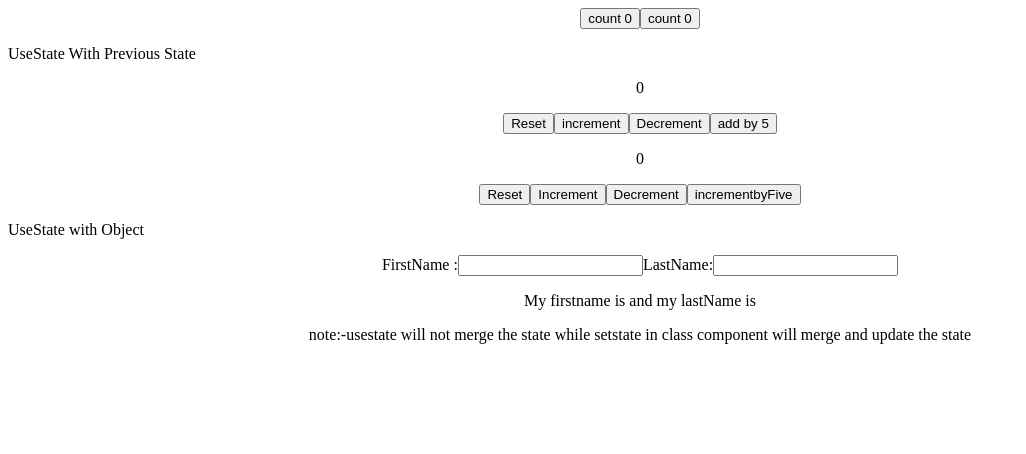
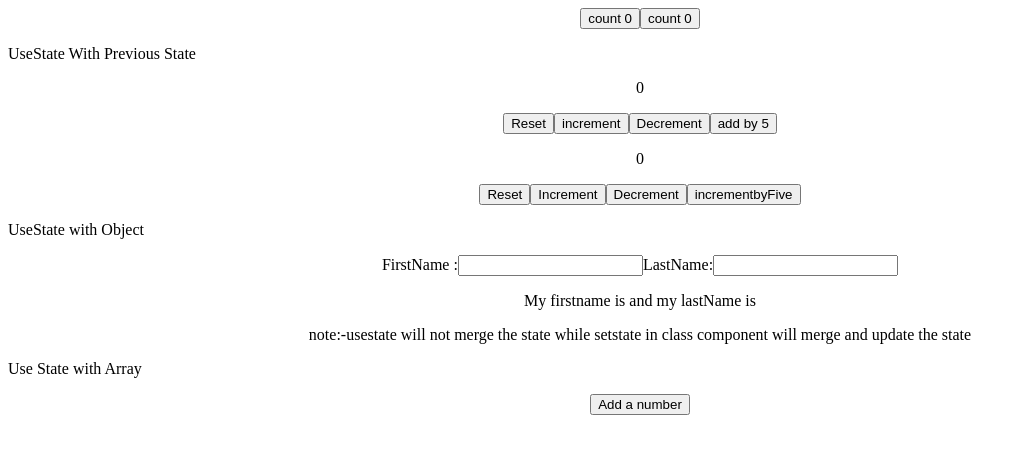
Before and after one commit to devrahul93/CodeEvolution, a React (Create React App) app in the folder usestate/: page / in a window 1280 px wide. Shown: the top 454 px of the page, without its empty margins (0-1026 px from the left). Built offline with nearby package versions, Linux system fonts and the light colour scheme.

Commit message:
use state with arrays completed

```diff
--- a/usestate/public/index.html
+++ b/usestate/public/index.html
@@ -9,35 +9,11 @@
       name="description"
       content="Web site created using create-react-app"
     />
-    <link rel="apple-touch-icon" href="%PUBLIC_URL%/logo192.png" />
-    <!--
-      manifest.json provides metadata used when your web app is installed on a
-      user's mobile device or desktop. See https://developers.google.com/web/fundamentals/web-app-manifest/
-    -->
-    <link rel="manifest" href="%PUBLIC_URL%/manifest.json" />
-    <!--
-      Notice the use of %PUBLIC_URL% in the tags above.
-      It will be replaced with the URL of the `public` folder during the build.
-      Only files inside the `public` folder can be referenced from the HTML.
 
-      Unlike "/favicon.ico" or "favicon.ico", "%PUBLIC_URL%/favicon.ico" will
-      work correctly both with client-side routing and a non-root public URL.
-      Learn how to configure a non-root public URL by running `npm run build`.
-    -->
     <title>React App</title>
   </head>
   <body>
     <noscript>You need to enable JavaScript to run this app.</noscript>
     <div id="root"></div>
-    <!--
-      This HTML file is a template.
-      If you open it directly in the browser, you will see an empty page.
-
-      You can add webfonts, meta tags, or analytics to this file.
-      The build step will place the bundled scripts into the <body> tag.
-
-      To begin the development, run `npm start` or `yarn start`.
-      To create a production bundle, use `npm run build` or `yarn build`.
-    -->
   </body>
 </html>
--- a/usestate/src/App.js
+++ b/usestate/src/App.js
@@ -3,6 +3,7 @@
 import HooksCounter from "./HooksCounter";
 import HooksCounter2 from "./HooksCounter2";
 import HooksCounterThree from "./HooksCounter3";
+import HooksCounterFour from "./HooksCounterFour";
 
 function App() {
   return (
@@ -26,6 +27,12 @@
           <HooksCounterThree />
         </center>
       </div>
+      <div>
+        <p>Use State with Array</p>
+        <center>
+          <HooksCounterFour />
+        </center>
+      </div>
     </>
   );
 }
--- /dev/null
+++ b/usestate/src/HooksCounterFour.js
@@ -0,0 +1,28 @@
+import React, { useState } from "react";
+
+function HookCounterFour() {
+  const [items, setItems] = useState([]);
+
+  const addItem = () => {
+    setItems([
+      ...items,
+      {
+        id: items.length,
+        value: Math.floor(Math.random() * 100) + 1,
+      },
+    ]);
+  };
+
+  return (
+    <div>
+      <button onClick={addItem}>Add a number</button>
+      <ul>
+        {items.map((item) => (
+          <li key={item.id}>{item.value}</li>
+        ))}
+      </ul>
+    </div>
+  );
+}
+
+export default HookCounterFour;
```
